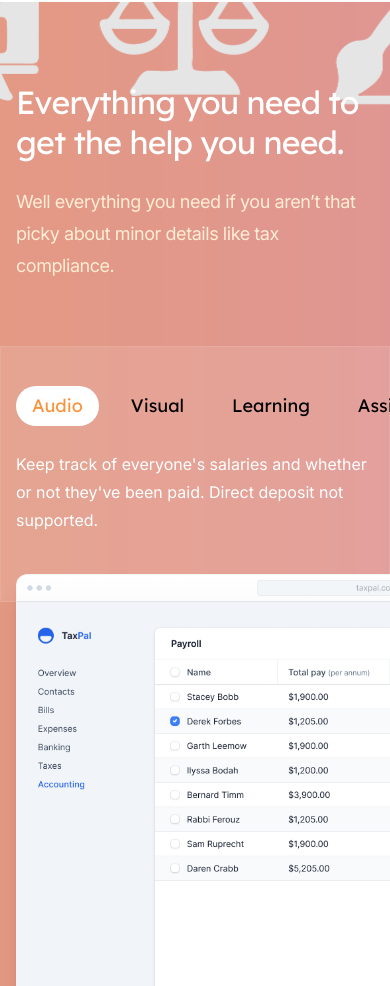
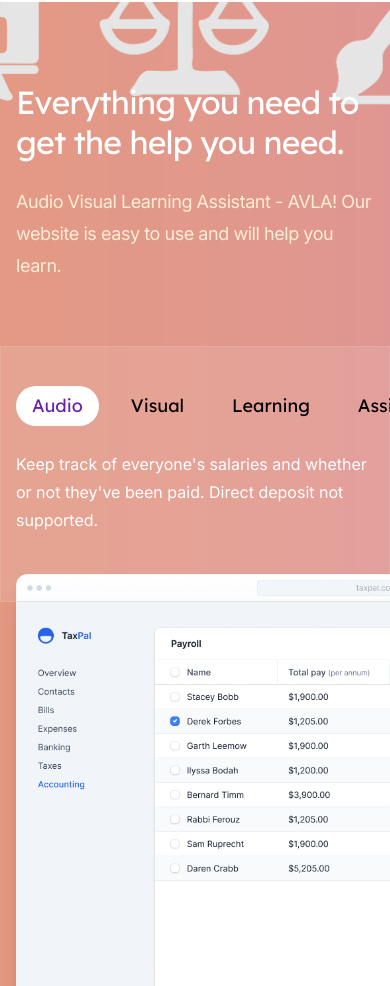
Before and after one commit to rymarktron/avla, a Next.js app: page / in a window 390 px wide. Shown: the part 766-1752 px from the top of the page. Built offline with nearby package versions, Linux system fonts and the light colour scheme.

Commit message:
add color to button

```diff
--- a/src/components/PrimaryFeatures.jsx
+++ b/src/components/PrimaryFeatures.jsx
@@ -14,24 +14,28 @@ import screenshotVatReturns from '@/images/screenshots/vat-returns.png'
 const features = [
   {
     title: 'Audio',
+    color: 'purple-800',
     description:
       "Keep track of everyone's salaries and whether or not they've been paid. Direct deposit not supported.",
     image: screenshotPayroll,
   },
   {
     title: 'Visual',
+    color: 'pink-400',
     description:
       "We offer images and a visual avatar to interact with you improving the interaction on the website.",
     image: screenshotExpenses,
   },
   {
     title: 'Learning',
+    color: 'blue-400',
     description:
       "We encourage different ways of thinking. We don't want you to just memorize the answers.",
     image: screenshotVatReturns,
   },
   {
     title: 'Assistant',
+    color: 'orange-400',
     description:
       'Supports you like a friend. It will ask questions and give encouragement when you need it.',
     image: screenshotReporting,
@@ -76,8 +80,7 @@ export function PrimaryFeatures() {
             Everything you need to get the help you need.
           </h2>
           <p className="mt-6 text-lg tracking-tight text-orange-100">
-            Well everything you need if you aren’t that picky about minor
-            details like tax compliance.
+            Audio Visual Learning Assistant - AVLA! Our website is easy to use and will help you learn.
           </p>
         </div>
         <Tab.Group
@@ -104,7 +107,7 @@ export function PrimaryFeatures() {
                           className={clsx(
                             'font-display text-lg [&:not(:focus-visible)]:focus:outline-none',
                             selectedIndex === featureIndex
-                              ? 'text-orange-400 lg:text-white'
+                              ? `text-${feature.color} lg:text-white`
                               : 'text--100 hover:text-white lg:text-white'
                           )}
                         >
@@ -131,7 +134,7 @@ export function PrimaryFeatures() {
                   <Tab.Panel key={feature.title} unmount={false}>
                     <div className="relative sm:px-6 lg:hidden">
                       <div className="absolute -inset-x-4 top-[-6.5rem] bottom-[-4.25rem] bg-white/10 ring-1 ring-inset ring-white/10 sm:inset-x-0 sm:rounded-t-xl" />
-                      <p className="relative max-w-2xl mx-auto text-base text-white sm:text-center">
+                      <p className="relative max-w-2xl mx-auto text-base text-white sm:text-center ">
                         {feature.description}
                       </p>
                     </div>
@@ -154,3 +157,6 @@ export function PrimaryFeatures() {
     </section>
   )
 }
+
+
+//  <div className={`text-${feature.color}`}>
```
